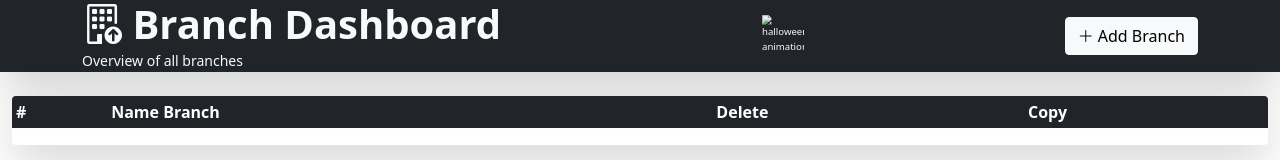
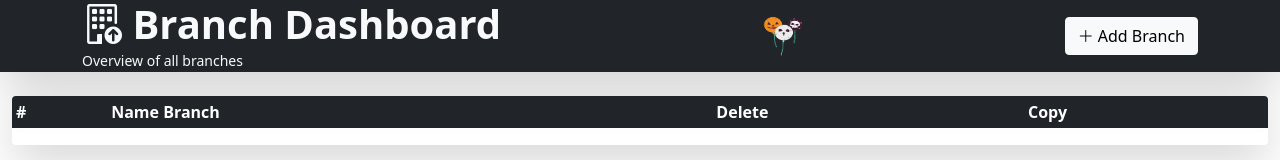
Before and after one commit to AlbertoSAP/BranchName, a plain HTML site: page branchHistory.html in a window 1280 px wide. Shown: the top 160 px of the page. Drawn offline with nearby package versions, Linux system fonts and the light colour scheme; the site is published under a folder, as on GitHub Pages, so addresses that start at the root find nothing.

Commit message:
display image banner correctly

```diff
--- a/branchHistory.html
+++ b/branchHistory.html
@@ -33,7 +33,7 @@
           <small class="text-light">Overview of all branches</small>
         </div>
         <img
-          src="/img/banner4.gif"
+          src="./img/banner4.gif"
           alt="halloween animation"
           width="70"
           height="70"
```
Also changed, not shown: index.html (+1 -1 lines).
